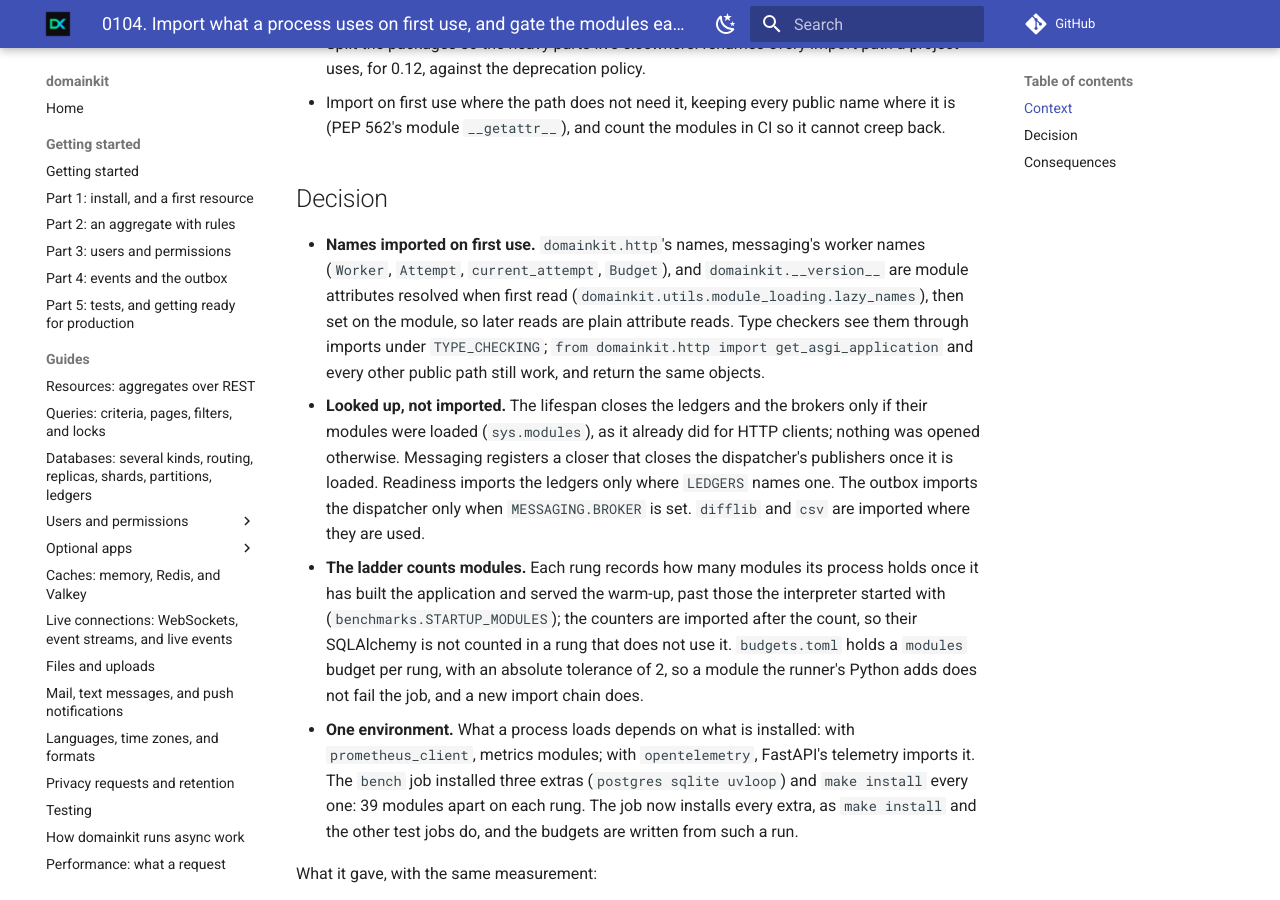
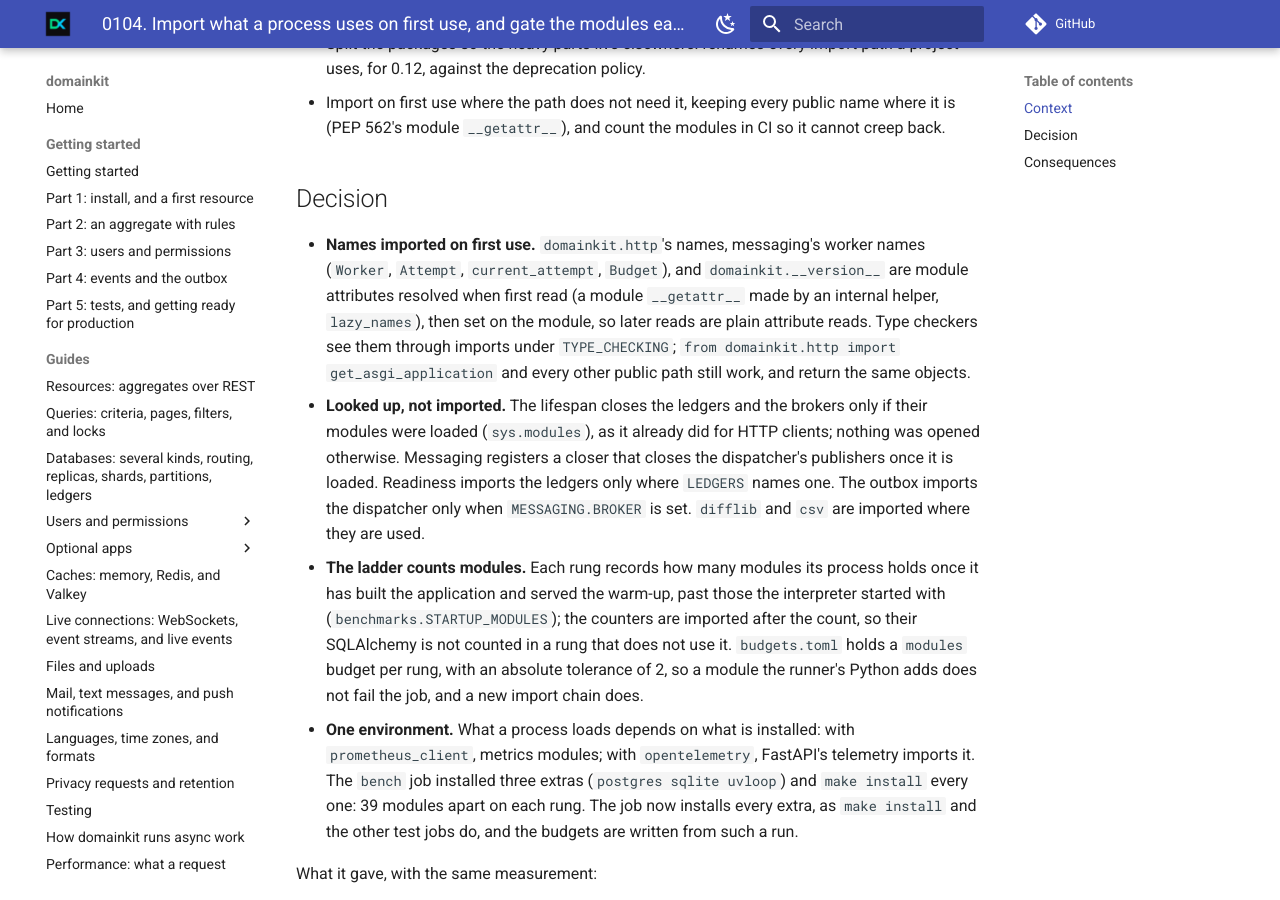
Before and after one commit to karimmattar/domainkit, an MkDocs documentation site: the page built from docs/adr/0104-import-what-a-process-uses-on-first-use-and-gate-its-modules.md, in a window 1280 px wide and 900 px high, scrolled down 1223 px. Built offline with MkDocs 1.6.1 and Material for MkDocs 9.7.7, drawn with Linux system fonts in a browser that asks for light colours; comment, search, counter and statistics services are not loaded.

Commit message:
Name no internal path in ADR 0104
test_api checks that the pages point users only at public names; the
record named the lazy-loading helper by its module path.

Co-Authored-By: Claude Opus 5.5 <noreply@anthropic.com>
Claude-Session: https://claude.ai/code/session_014uJXazTsMVbgxESkNb5Roc

```diff
--- a/docs/adr/0104-import-what-a-process-uses-on-first-use-and-gate-its-modules.md
+++ b/docs/adr/0104-import-what-a-process-uses-on-first-use-and-gate-its-modules.md
@@ -52,7 +52,7 @@ The options:
 - **Names imported on first use.** `domainkit.http`'s names, messaging's
   worker names (`Worker`, `Attempt`, `current_attempt`, `Budget`), and
   `domainkit.__version__` are module attributes resolved when first read
-  (`domainkit.utils.module_loading.lazy_names`), then set on the module,
+  (a module `__getattr__` made by an internal helper, `lazy_names`), then set on the module,
   so later reads are plain attribute reads. Type checkers see them
   through imports under `TYPE_CHECKING`; `from domainkit.http import
   get_asgi_application` and every other public path still work, and
```
